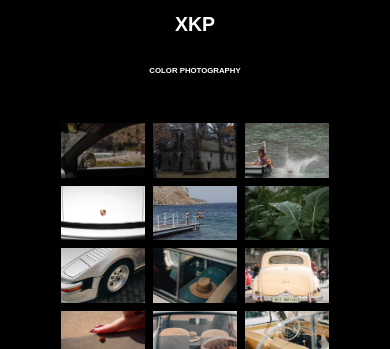
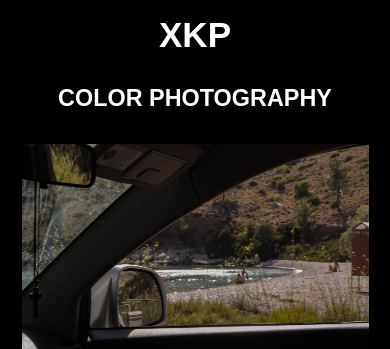
Before and after one commit to ijimhd/portfolio, a plain HTML site: page folders/color.html in a window 390 px wide. Shown: the top 349 px of the page. Drawn offline with Linux system fonts and the light colour scheme; a web font is replaced by a local one.

Commit message:
Another try into trying to fix mobile support

```diff
--- a/folders/color.html
+++ b/folders/color.html
@@ -2,6 +2,7 @@
 <html lang="eng">
     <head>
         <meta charset="utf-8">
+        <meta name="viewport" content="width=device-width, initial-scale=1.0">
         <title>COLOR PHOTOGRAPHY</title>
         <link rel="stylesheet" href="styles.css">
         <link href="https://fonts.cdnfonts.com/css/acumin-pro" rel="stylesheet">
--- a/folders/styles.css
+++ b/folders/styles.css
@@ -2,6 +2,8 @@
     -webkit-box-sizing: border-box;
        -moz-box-sizing: border-box;
             box-sizing: border-box;
+    margin:0;
+    padding:0;
 }
 
 body {
@@ -13,20 +15,20 @@ h2{
     color:white;
     text-align:center;
     font-family: 'Acumin Pro', sans-serif;
-    font-size:5vw;
-    margin-bottom:0px;
+    font-size:9vw;
+    margin:15px;
 }
 
 h2{
-    font-size:2vw;
+    font-size:6vw;
     margin-bottom:30px;
     margin-top:30px;
 }
 
 
 img{
-    height:15vw;
-    width:22.5vw;
+    height:60vw;
+    width:90vw;
     padding:2px;
 }
 
@@ -38,6 +40,24 @@ a{
 #wrapper{
     display:flex;
     text-align:center;
-    max-width:max-content;
     margin: 0 auto;
 }
+
+
+div{
+    width:100vw;
+}
+
+@media screen and (min-width: 600px) {
+    img{
+        height:15vw;
+        width:22.5vw;
+    }
+    h1{
+        font-size:5vw;
+    }
+
+    h2{
+        font-size:2vw;
+    }
+}
--- a/styles.css
+++ b/styles.css
@@ -2,6 +2,8 @@
     -webkit-box-sizing: border-box;
        -moz-box-sizing: border-box;
             box-sizing: border-box;
+    margin:0;
+    padding:0;
 }
 
 body {
@@ -12,7 +14,8 @@ h1{
     color:white;
     text-align:center;
     font-family: 'Acumin Pro', sans-serif;
-    font-size:40px;
+    font-size:9vw;
+    margin:15px;
 }
 
 li::marker {
@@ -22,7 +25,7 @@ li::marker {
 a{
     color:white;
     text-decoration:none;
-    font-size:27px;
+    font-size:4vw;
     font-family: 'Acumin Pro', sans-serif;
 }
 
@@ -33,6 +36,16 @@ a:hover{
 ul {
     display: table;
     margin: 0 auto;
-    padding-top:350px;
+    padding-top:200px;
 
-  }
+}
+
+@media screen and (min-width: 600px) {
+    h1{
+        font-size:5vw;
+    }
+
+    a{
+        font-size:2vw;
+    }
+}
```
Also changed, not shown: index.html (+1 -0 lines).
